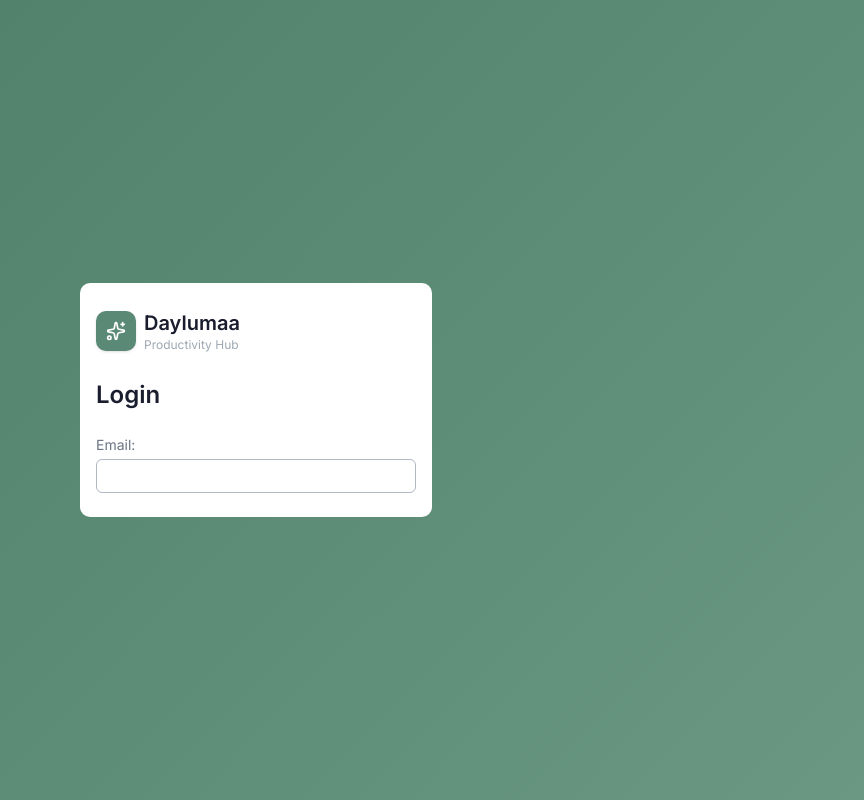
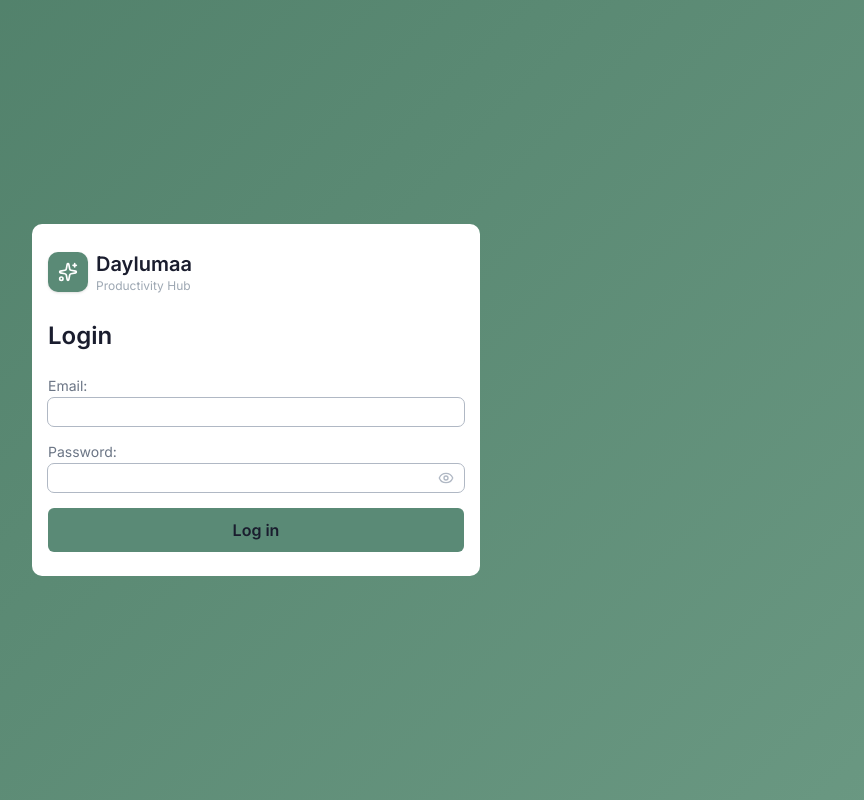
Before and after one commit to thii29/daylumaa-frontend, a Next.js app: page /auth/login in a window 1280 px wide. Shown: the whole page, without its empty margins (384-1248 px from the left). Built offline with nearby package versions, Linux system fonts and the light colour scheme.

Commit message:
🌻210626: finish base login form css and element

```diff
--- /dev/null
+++ b/src/app/auth/login/layout.tsx
@@ -0,0 +1,11 @@
+export default function AuthLayout({
+  children,
+}: {
+  children: React.ReactNode;
+}) {
+  return (
+    <div className="w-screen h-screen bg-linear-135 from-primary-700 to-primary-500 relative px-8 flex items-center justify-center">
+      {children}
+    </div>
+  );
+}
--- a/src/app/auth/login/page.tsx
+++ b/src/app/auth/login/page.tsx
@@ -1,17 +1,19 @@
-import Input from '@/components/input';
+'use client';
+import Button from '@/components/button';
+import InputForm from '@/components/input-form';
 import Logo from '@/components/logo';
 
 type Props = {};
 
 const page = (props: Props) => {
   return (
-    <div className="w-screen h-screen bg-linear-135 from-primary-700 to-primary-500 relative">
-      <div className="absolute top-1/2 left-1/2 -translate-x-1/2 -translate-y-1/2 flex flex-col justify-start gap-6 bg-white px-4 py-6 rounded-md">
-        <Logo />
-        <h2 className='text-header-2'>Login</h2>
-        <div className="flex flex-col gap-3.5">
-          <Input label='Email'/>
-        </div>
+    <div className=" flex flex-col justify-start gap-6 bg-white px-4 py-6 rounded-md max-w-md w-full">
+      <Logo />
+      <h2 className="text-header-2">Login</h2>
+      <div className="flex flex-col gap-4">
+        <InputForm label="Email" type="email" />
+        <InputForm label="Password" type="password" />
+        <Button label="Log in"/>
       </div>
     </div>
   );
--- /dev/null
+++ b/src/components/button.tsx
@@ -0,0 +1,16 @@
+type Props = {
+  label: string;
+};
+
+const Button = (props: Props) => {
+  return (
+    <button
+      type="button"
+      className="w-full bg-primary-main text-md font-semibold text-ink-900 py-2.5 rounded-xs hover:bg-primary-700 hover:text-white"
+    >
+      {props.label}
+    </button>
+  );
+};
+
+export default Button;
--- /dev/null
+++ b/src/components/input-form.tsx
@@ -0,0 +1,45 @@
+import { useState } from 'react';
+import { Eye, EyeOff } from 'lucide-react';
+
+type Props = {
+  label?: string;
+  type: 'text' | 'password' | 'email' | 'number';
+};
+
+const InputForm = ({ ...props }: Props) => {
+  const [showPassword, setShowPassword] = useState<boolean>(false);
+  const isPassword = props.type === 'password';
+  const inputType = isPassword
+    ? showPassword
+      ? 'text'
+      : 'password'
+    : props.type;
+
+  return (
+    <div className="flex flex-col gap-0.5">
+      <label htmlFor="" className="text-body-sm">
+        {props.label}:
+      </label>
+      <div className="relative">
+        <input
+          type={inputType}
+          className={`w-full px-2.5 py-1 outline outline-ink-300 rounded-xs text-body-sm
+            hover:outline-2 hover:outline-ink-400 focus:outline-1 focus:outline-primary-500
+            ${isPassword ? 'pr-8' : ''}`}
+        />
+        {isPassword && (
+          <button
+            type="button"
+            className="absolute right-2.5 top-1/2 -translate-y-1/2 text-ink-300 hover:text-ink-400"
+            aria-label={showPassword ? 'Hide password' : 'Show password'}
+            onClick={() => setShowPassword((prev) => !prev)}
+          >
+            {showPassword ? <EyeOff size={16} /> : <Eye size={16} />}
+          </button>
+        )}
+      </div>
+    </div>
+  );
+};
+
+export default InputForm;
--- a/src/components/input.tsx
+++ /dev/null
@@ -1,19 +0,0 @@
-type Props = {
-  label?: string;
-};
-
-const Input = ({ ...props }: Props) => {
-  return (
-    <div className="flex flex-col gap-1">
-      <label htmlFor="" className="text-body-sm">
-        {props.label}:
-      </label>
-      <input
-        type="text"
-        className="w-xs px-2.5 py-1 border border-ink-300  rounded-xs text-body hover:border-2 hover:border-ink-400 focus:outline-1 focus:outline-primary-500"
-      />
-    </div>
-  );
-};
-
-export default Input;
```
Also changed, not shown: src/app/auth/register/layout.tsx (added).
